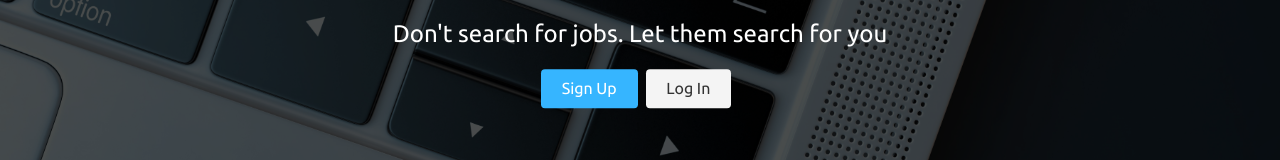
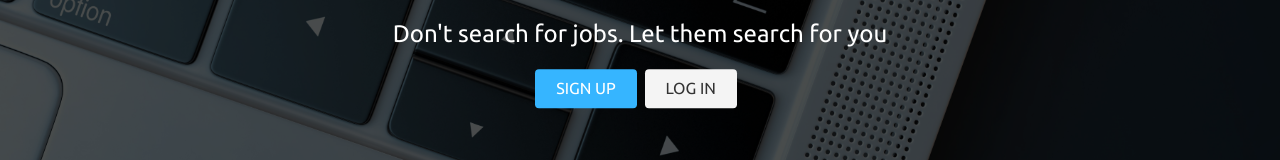
Before and after one commit to richardmf9425/DevelopersWall, a React (Create React App) app in the folder client/: page / in a window 1280 px wide. Shown: the part 236-396 px from the top of the page. Built offline with nearby package versions, Linux system fonts and the light colour scheme.

Commit message:
add uppercase class to buttons

```diff
--- a/client/src/App.css
+++ b/client/src/App.css
@@ -146,8 +146,13 @@ img {
   margin: 3rem 0;
 }
 
+.uppercase {
+  text-transform: uppercase;
+}
+
 .btn {
   display: inline-block;
+
   background: var(--light-color);
   color: #333;
   padding: 0.4rem 1.3rem;
@@ -164,6 +169,8 @@ img {
   display: flex;
   justify-content: center;
 }
+
+
 
 .badge {
   font-size: 0.8rem;
--- a/client/src/components/auth/Login.js
+++ b/client/src/components/auth/Login.js
@@ -43,7 +43,7 @@ const Login = () => {
 						/>
 					</div>
 					<div className="btn-center">
-						<input type="submit" className="btn btn-primary" value="Log In" />
+						<input type="submit" className="btn btn-primary uppercase" value="Log In" />
 					</div>
 				</form>
 				<p className="my-1">
--- a/client/src/components/auth/SignUp.js
+++ b/client/src/components/auth/SignUp.js
@@ -70,7 +70,7 @@ const SignUp = () => {
 						/>
 					</div>
 					<div className="btn-center">
-						<input type="submit" className="btn btn-primary" value="Sign Up" />
+						<input type="submit" className="btn btn-primary uppercase" value="Sign Up" />
 					</div>
 				</form>
 				<p className="my-1">
--- a/client/src/components/layout/Landing.js
+++ b/client/src/components/layout/Landing.js
@@ -10,10 +10,10 @@ const Landing = () => {
 						<h1 className="x-large">Developers Wall</h1>
 						<p className="lead">Don't search for jobs. Let them search for you</p>
 						<div className="buttons">
-							<Link to="/signup" className="btn btn-primary">
+							<Link to="/signup" className="btn btn-primary uppercase">
 								Sign Up
 							</Link>
-							<Link to="/login" className="btn btn-light">
+							<Link to="/login" className="btn btn-light uppercase">
 								Log In
 							</Link>
 						</div>
```
Also changed, not shown: client/src/img/arrow-right.svg (added).
